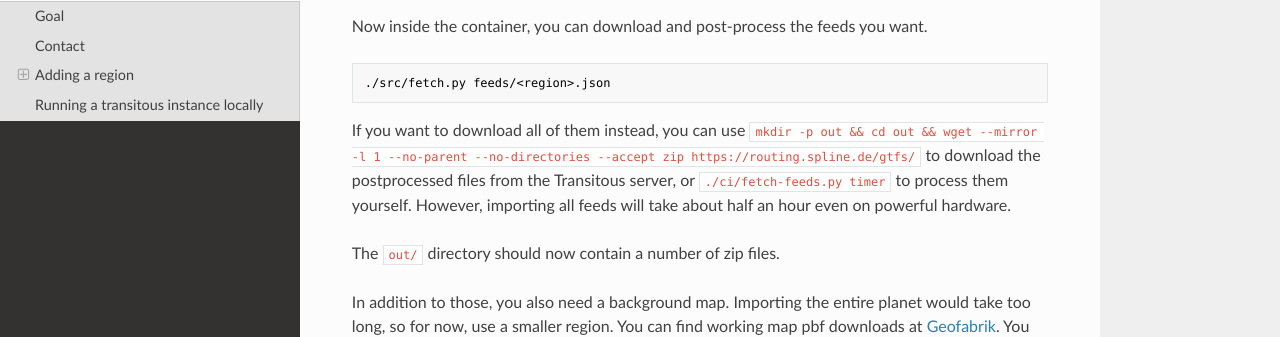
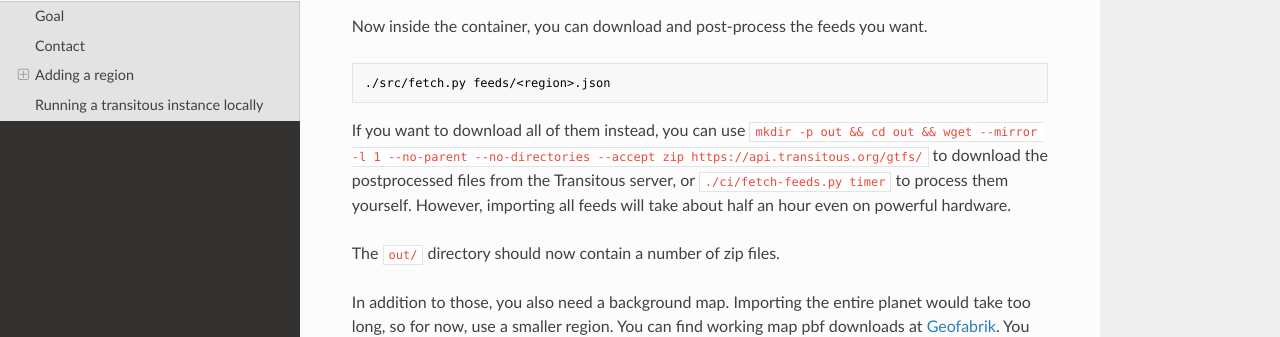
Before and after one commit to public-transport/transitous, an MkDocs documentation site: the page built from docs/docs/index.md, in a window 1280 px wide and 900 px high, scrolled down 4306 px. Shown: the part 135-472 px from the top of the window. Built offline with MkDocs 1.6.1, drawn with Linux system fonts in a browser that asks for light colours; nearby versions of some CDN libraries; some of the changed lines change nothing that is shown.

Commit message:
docs: Update gtfs mirror url

````diff
--- a/docs/docs/index.md
+++ b/docs/docs/index.md
@@ -221,7 +221,7 @@ Now inside the container, you can download and post-process the feeds you want.
 ./src/fetch.py feeds/<region>.json
 ```
 
-If you want to download all of them instead, you can use `mkdir -p out && cd out && wget --mirror -l 1 --no-parent --no-directories --accept zip https://routing.spline.de/gtfs/` to download the postprocessed files from the Transitous server, or `./ci/fetch-feeds.py timer` to process them yourself. However, importing all feeds will take about half an hour even on powerful hardware.
+If you want to download all of them instead, you can use `mkdir -p out && cd out && wget --mirror -l 1 --no-parent --no-directories --accept zip https://api.transitous.org/gtfs/` to download the postprocessed files from the Transitous server, or `./ci/fetch-feeds.py timer` to process them yourself. However, importing all feeds will take about half an hour even on powerful hardware.
 
 The `out/` directory should now contain a number of zip files.
 
````
